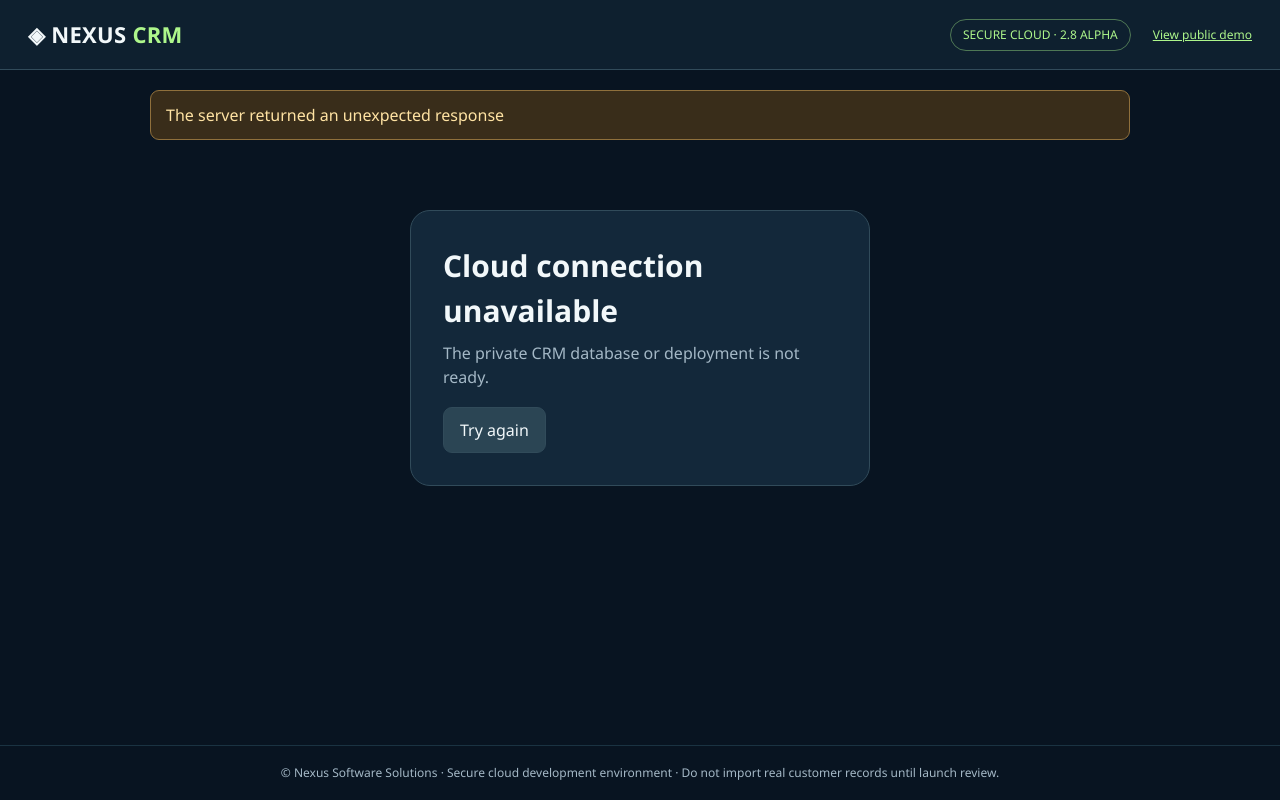
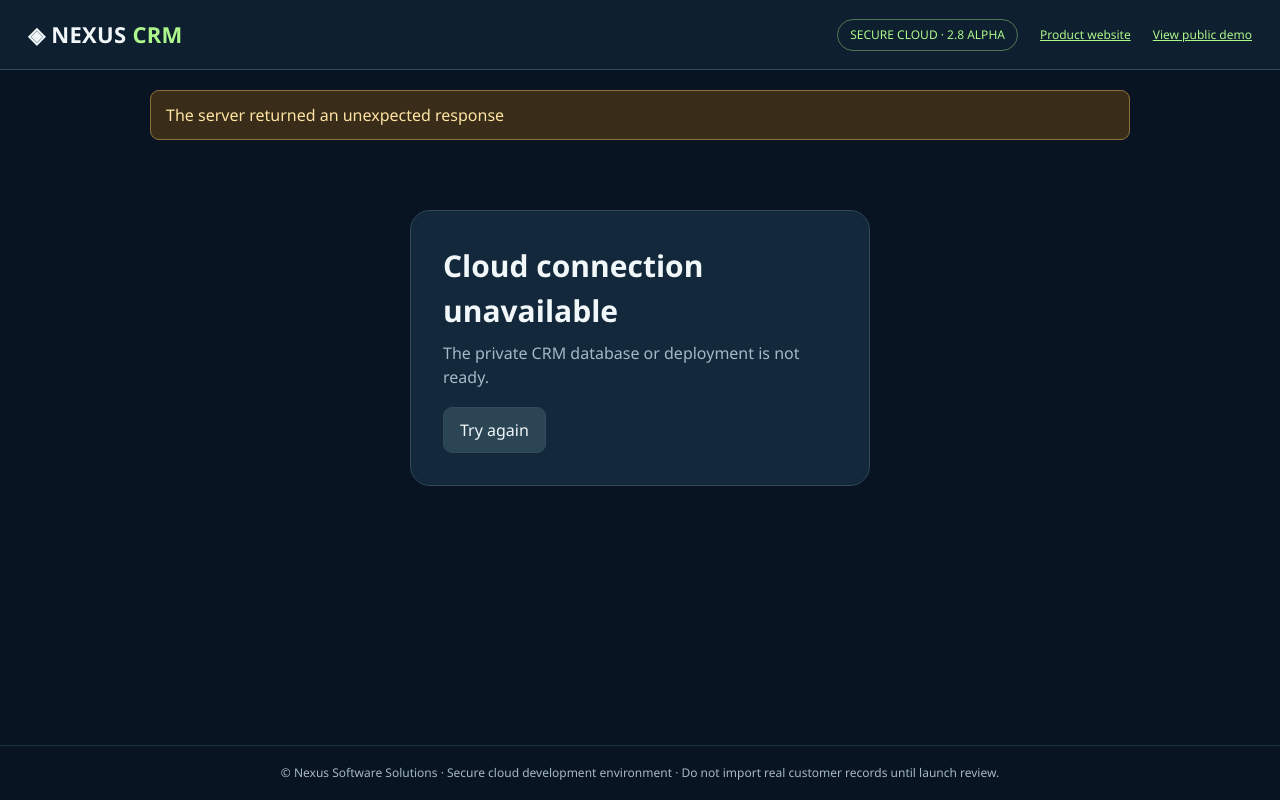
Before and after one commit to davidrankin2468-a11y/nexus-crm, a plain HTML site: page cloud-app/public/index.html in a window 1280 px wide. Drawn offline with Linux system fonts and the light colour scheme; no server answers.

Commit message:
Add public product website link in private Nexus CRM owner header

```diff
--- a/cloud-app/public/index.html
+++ b/cloud-app/public/index.html
@@ -10,7 +10,7 @@
 </head>
 <body>
 <div class="shell">
-<header class="masthead"><div class="logo">◈ NEXUS <span>CRM</span></div><div class="head-right"><span id="environment">SECURE CLOUD · 2.8 ALPHA</span><a href="https://nexus-crm-preview.pages.dev/" target="_blank" rel="noreferrer">View public demo</a></div></header>
+<header class="masthead"><div class="logo">◈ NEXUS <span>CRM</span></div><div class="head-right"><span id="environment">SECURE CLOUD · 2.8 ALPHA</span><a href="https://nexus-crm-showcase.pages.dev/" target="_blank" rel="noopener noreferrer">Product website</a><a href="https://nexus-crm-preview.pages.dev/" target="_blank" rel="noreferrer">View public demo</a></div></header>
 <div id="message" class="message" role="status" aria-live="polite" hidden></div>
 <div id="mount"><div class="loading">Connecting securely to Nexus CRM…</div></div>
 <footer>© Nexus Software Solutions · Secure cloud development environment · Do not import real customer records until launch review.</footer>
```
